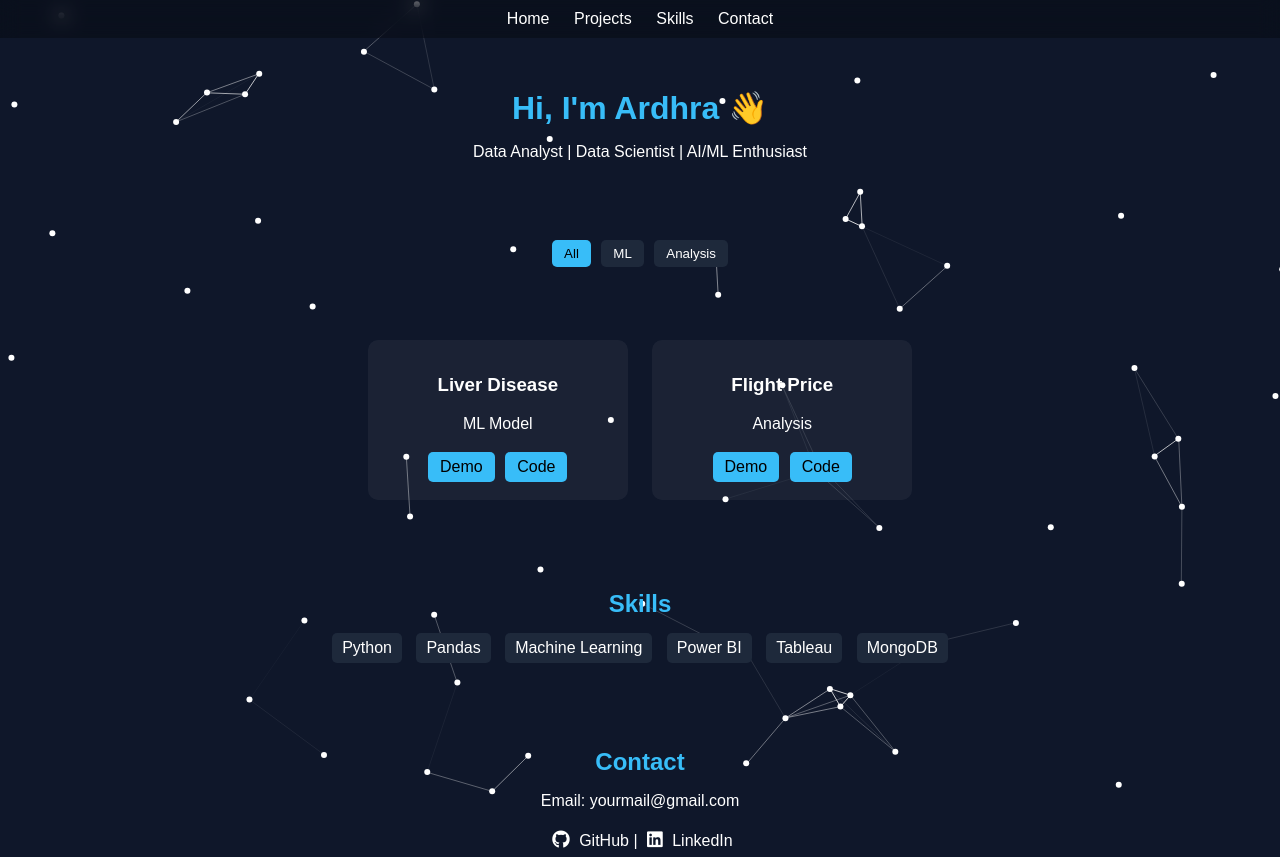
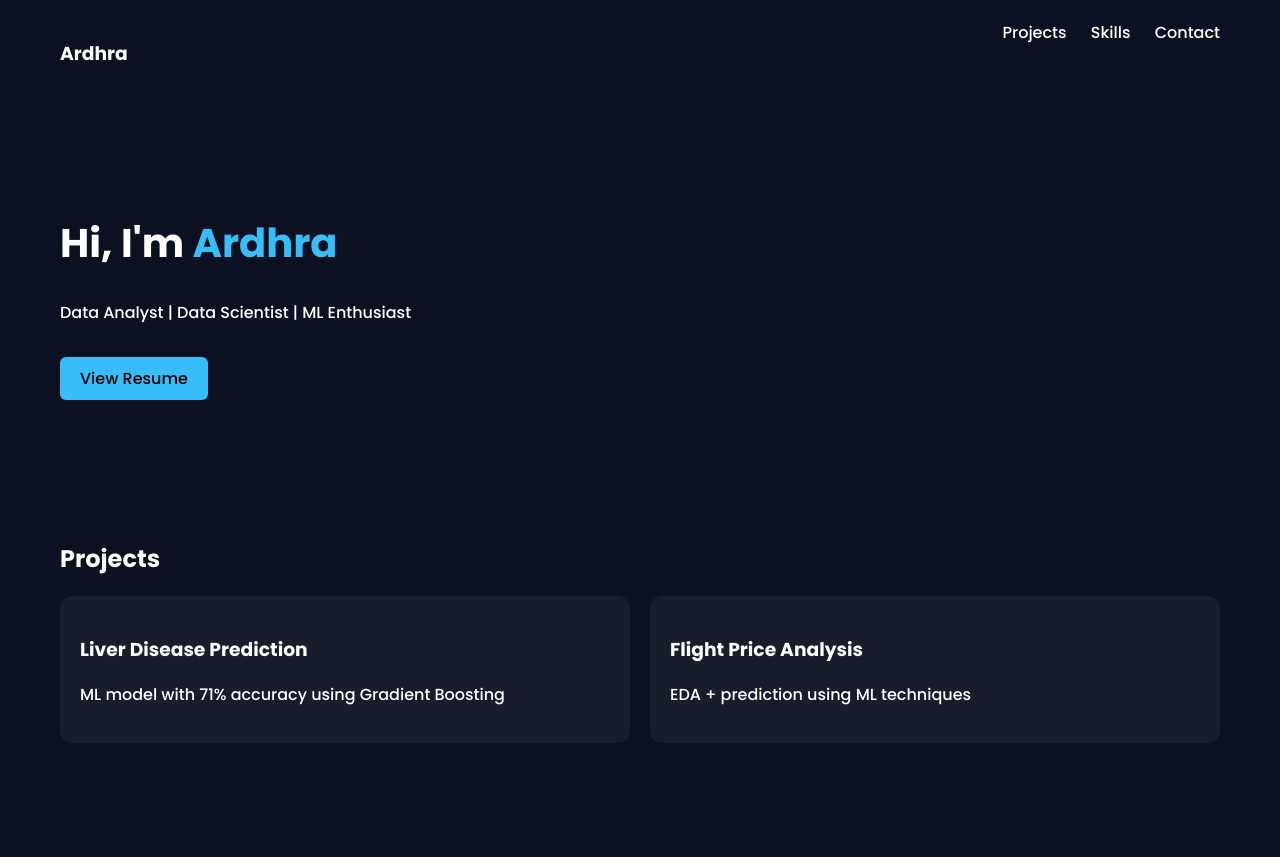
Before and after one commit to ardhra047/portfolio, a plain HTML site: page index.html in a window 1280 px wide. Shown: the top 857 px of the page. Drawn offline with nearby package versions, Linux system fonts and the light colour scheme.

Commit message:
Refactor portfolio layout and update project details
Updated portfolio layout and styling, including navigation and project descriptions.

```diff
--- a/index.html
+++ b/index.html
@@ -3,111 +3,93 @@
 <head>
 <meta charset="UTF-8">
 <meta name="viewport" content="width=device-width, initial-scale=1.0">
-<title>Ardhra K PORTFOLIO</title>
+<title>Portfolio</title>
 
-<link rel="stylesheet" href="https://cdnjs.cloudflare.com/ajax/libs/font-awesome/6.5.0/css/all.min.css">
-<script src="https://cdn.jsdelivr.net/npm/particles.js"></script>
+<link href="https://fonts.googleapis.com/css2?family=Poppins:wght@300;500;700&display=swap" rel="stylesheet">
 
 <style>
 body {
   margin: 0;
-  font-family: Arial;
-  background: #0f172a;
+  font-family: 'Poppins', sans-serif;
+  background: #0b1120;
   color: white;
 }
 
-/* PARTICLES */
-#particles-js {
-  position: fixed;
-  width: 100%;
-  height: 100%;
-  z-index: -1;
+/* NAV */
+nav {
+  display: flex;
+  justify-content: space-between;
+  padding: 20px 60px;
 }
 
-/* NAVBAR */
-.navbar {
-  position: sticky;
-  top: 0;
-  background: rgba(0,0,0,0.3);
-  backdrop-filter: blur(10px);
-  padding: 10px;
-  text-align: center;
+nav a {
+  color: white;
+  text-decoration: none;
+  margin-left: 20px;
 }
 
-.navbar a {
-  color: white;
-  margin: 0 10px;
+/* HERO */
+.hero {
+  display: flex;
+  justify-content: space-between;
+  align-items: center;
+  padding: 80px 60px;
+}
+
+.hero h1 {
+  font-size: 40px;
+}
+
+.hero span {
+  color: #38bdf8;
+}
+
+/* BUTTON */
+.btn {
+  padding: 10px 20px;
+  background: #38bdf8;
+  color: black;
+  border-radius: 6px;
   text-decoration: none;
 }
 
-/* SECTIONS */
-.container {
-  padding: 30px 15px; /* reduced spacing */
-  text-align: center;
+/* SECTION */
+.section {
+  padding: 50px 60px;
 }
 
-h1 { color: #38bdf8; margin-bottom: 5px; }
-h2 { color: #38bdf8; margin-bottom: 10px; }
+/* PROJECT GRID */
+.projects {
+  display: grid;
+  grid-template-columns: repeat(auto-fit, minmax(250px, 1fr));
+  gap: 20px;
+}
 
-/* CARDS */
+/* CARD */
 .card {
   background: rgba(255,255,255,0.05);
-  padding: 15px;
-  margin: 10px;
-  border-radius: 10px;
-  display: inline-block;
-  width: 230px;
+  padding: 20px;
+  border-radius: 12px;
   transition: 0.3s;
 }
 
 .card:hover {
-  transform: translateY(-5px);
-}
-
-/* BUTTON */
-.btn {
-  display: inline-block;
-  margin: 3px;
-  padding: 6px 12px;
-  background: #38bdf8;
-  color: black;
-  border-radius: 5px;
-  text-decoration: none;
-}
-
-/* FILTER */
-.filter-btn {
-  margin: 3px;
-  padding: 6px 12px;
-  border: none;
-  background: #1e293b;
-  color: white;
-  cursor: pointer;
-  border-radius: 5px;
-}
-
-.filter-btn.active {
-  background: #38bdf8;
-  color: black;
-}
-
-.hidden {
-  display: none;
+  transform: translateY(-8px);
+  background: rgba(255,255,255,0.08);
 }
 
 /* SKILLS */
 .skills span {
   display: inline-block;
-  margin: 5px;
-  padding: 6px 10px;
+  margin: 6px;
+  padding: 8px 12px;
   background: #1e293b;
-  border-radius: 5px;
+  border-radius: 6px;
 }
 
 /* CONTACT */
-.contact i {
-  margin: 5px;
-  font-size: 18px;
+.contact p {
+  margin: 5px 0;
 }
 </style>
 
@@ -115,50 +97,46 @@ h2 { color: #38bdf8; margin-bottom: 10px; }
 
 <body>
 
-<div id="particles-js"></div>
-
-<!-- NAVBAR -->
-<div class="navbar">
-  <a href="#">Home</a>
+<!-- NAV -->
+<nav>
+  <h3>Ardhra</h3>
+  <div>
     <a href="#projects">Projects</a>
     <a href="#skills">Skills</a>
     <a href="#contact">Contact</a>
   </div>
+</nav>
 
 <!-- HERO -->
-<div class="container">
-  <h1>Hi, I'm Ardhra 👋</h1>
-  <p>Data Analyst | Data Scientist | AI/ML Enthusiast</p>
+<div class="hero">
+  <div>
+    <h1>Hi, I'm <span>Ardhra</span></h1>
+    <p>Data Analyst | Data Scientist | ML Enthusiast</p>
+    <br>
+    <a href="#" class="btn">View Resume</a>
   </div>
-
-<!-- FILTER -->
-<div class="container">
-  <button class="filter-btn active" onclick="filterSelection('all')">All</button>
-  <button class="filter-btn" onclick="filterSelection('ml')">ML</button>
-  <button class="filter-btn" onclick="filterSelection('analysis')">Analysis</button>
 </div>
 
 <!-- PROJECTS -->
-<div class="container" id="projects">
+<div class="section" id="projects">
+  <h2>Projects</h2>
+  <div class="projects">
 
-  <div class="card ml">
-    <h3>Liver Disease</h3>
-    <p>ML Model</p>
-    <a href="#" class="btn">Demo</a>
-    <a href="#" class="btn">Code</a>
+    <div class="card">
+      <h3>Liver Disease Prediction</h3>
+      <p>ML model with 71% accuracy using Gradient Boosting</p>
     </div>
 
-  <div class="card analysis">
-    <h3>Flight Price</h3>
-    <p>Analysis</p>
-    <a href="#" class="btn">Demo</a>
-    <a href="#" class="btn">Code</a>
+    <div class="card">
+      <h3>Flight Price Analysis</h3>
+      <p>EDA + prediction using ML techniques</p>
     </div>
 
   </div>
+</div>
 
 <!-- SKILLS -->
-<div class="container" id="skills">
+<div class="section" id="skills">
   <h2>Skills</h2>
   <div class="skills">
     <span>Python</span>
@@ -171,38 +149,13 @@ h2 { color: #38bdf8; margin-bottom: 10px; }
 </div>
 
 <!-- CONTACT -->
-<div class="container" id="contact">
+<div class="section" id="contact">
   <h2>Contact</h2>
   <div class="contact">
     <p>Email: yourmail@gmail.com</p>
-    <p>
-      <i class="fab fa-github"></i> GitHub |
-      <i class="fab fa-linkedin"></i> LinkedIn
-    </p>
+    <p>GitHub | LinkedIn</p>
   </div>
 </div>
 
-<script>
-function filterSelection(category) {
-  let cards = document.getElementsByClassName("card");
-
-  for (let i = 0; i < cards.length; i++) {
-    cards[i].classList.add("hidden");
-    if (category === "all" || cards[i].classList.contains(category)) {
-      cards[i].classList.remove("hidden");
-    }
-  }
-}
-
-particlesJS("particles-js", {
-  particles: {
-    number: { value: 50 },
-    size: { value: 3 },
-    move: { speed: 2 },
-    line_linked: { enable: true }
-  }
-});
-</script>
-
 </body>
 </html>
```
Lines whose indentation alone changed are shown as unchanged.
